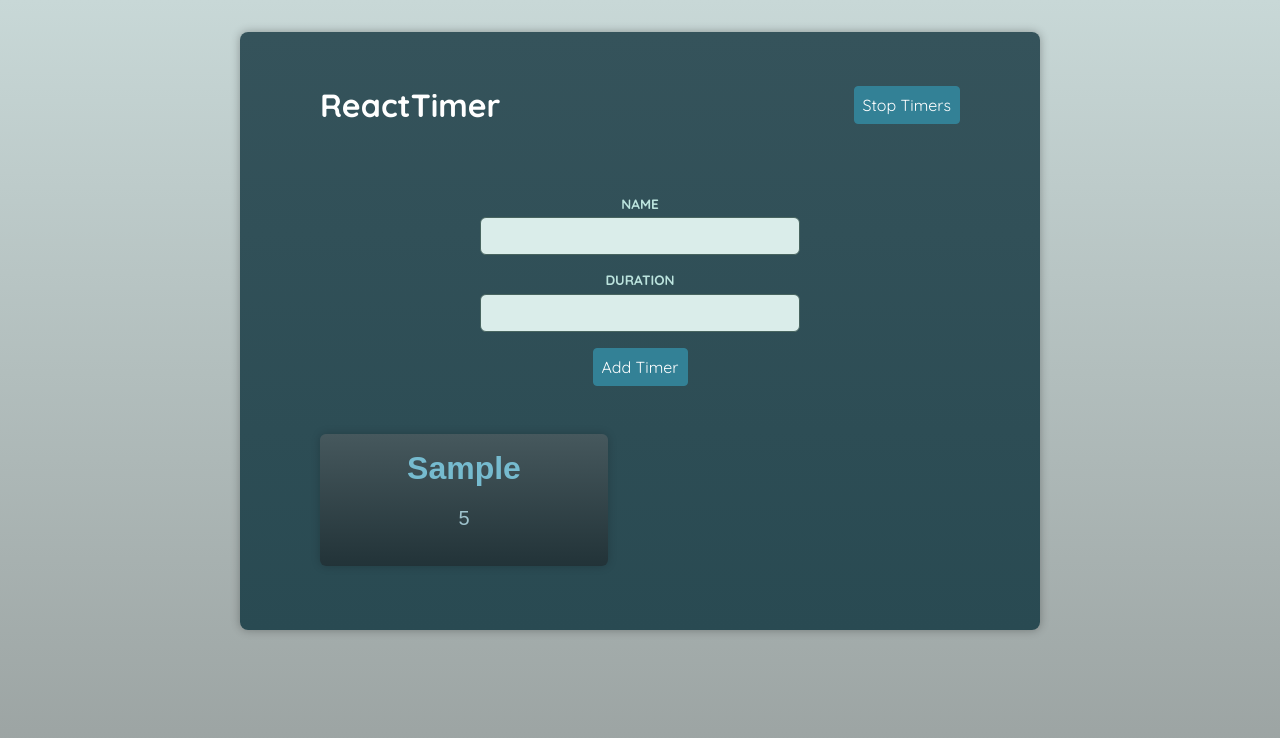
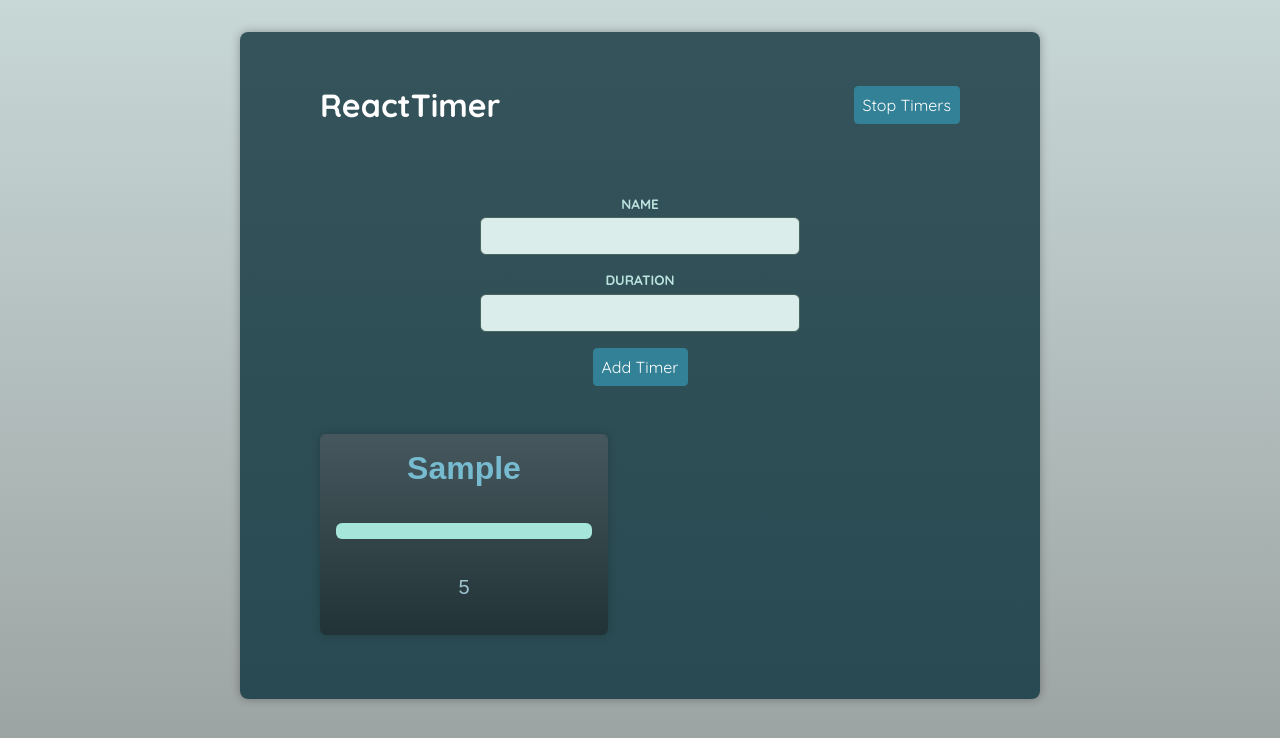
Before and after one commit to michal-1994/course_react_ts_2, a React (Vite) app: page / in a window 1280 px wide. Both pictures are taken after typing "Sample", "5" into the empty fields and a click on the button "Add Timer". Shown: the top 738 px of the page. Built offline with nearby package versions, Linux system fonts and the light colour scheme; a web font is replaced by a local one.

Commit message:
add progress with side effect

```diff
--- a/src/components/Timer.tsx
+++ b/src/components/Timer.tsx
@@ -1,12 +1,22 @@
 /** @format */
 
+import { useState } from "react";
 import { type Timer as TimerProps } from "../store/timers-context.tsx";
 import Container from "./UI/Container.tsx";
 
 export default function Timer({ name, duration }: TimerProps) {
+  const [remainingState, setRemainingState] = useState(duration * 1000);
+
+  setInterval(function () {
+    setRemainingState((prevTime) => prevTime - 50);
+  }, 50);
+
   return (
     <Container as='article'>
       <h2>{name}</h2>
+      <p>
+        <progress max={duration * 1000} value={remainingState} />
+      </p>
       <p>{duration}</p>
     </Container>
   );
```
